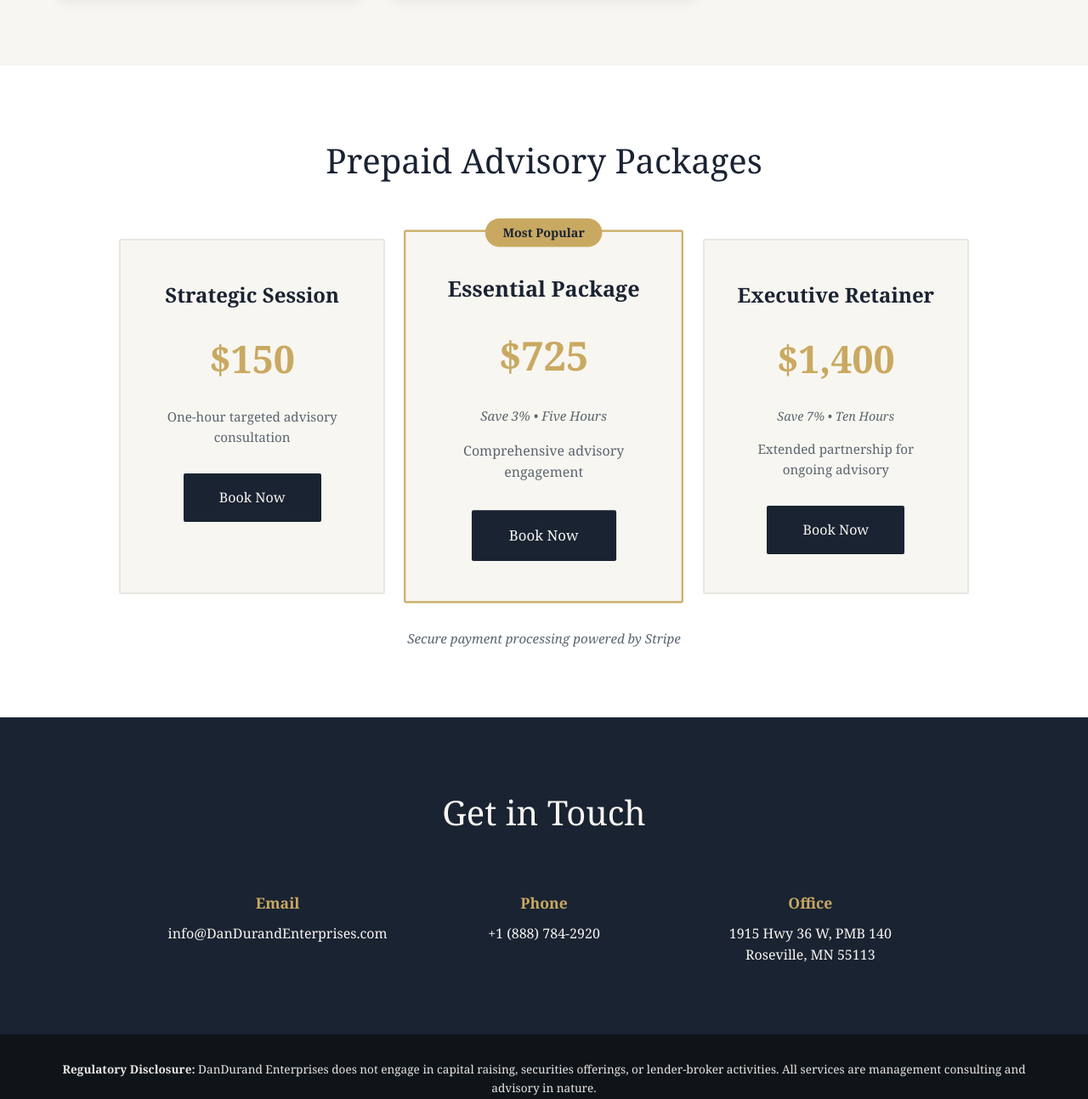
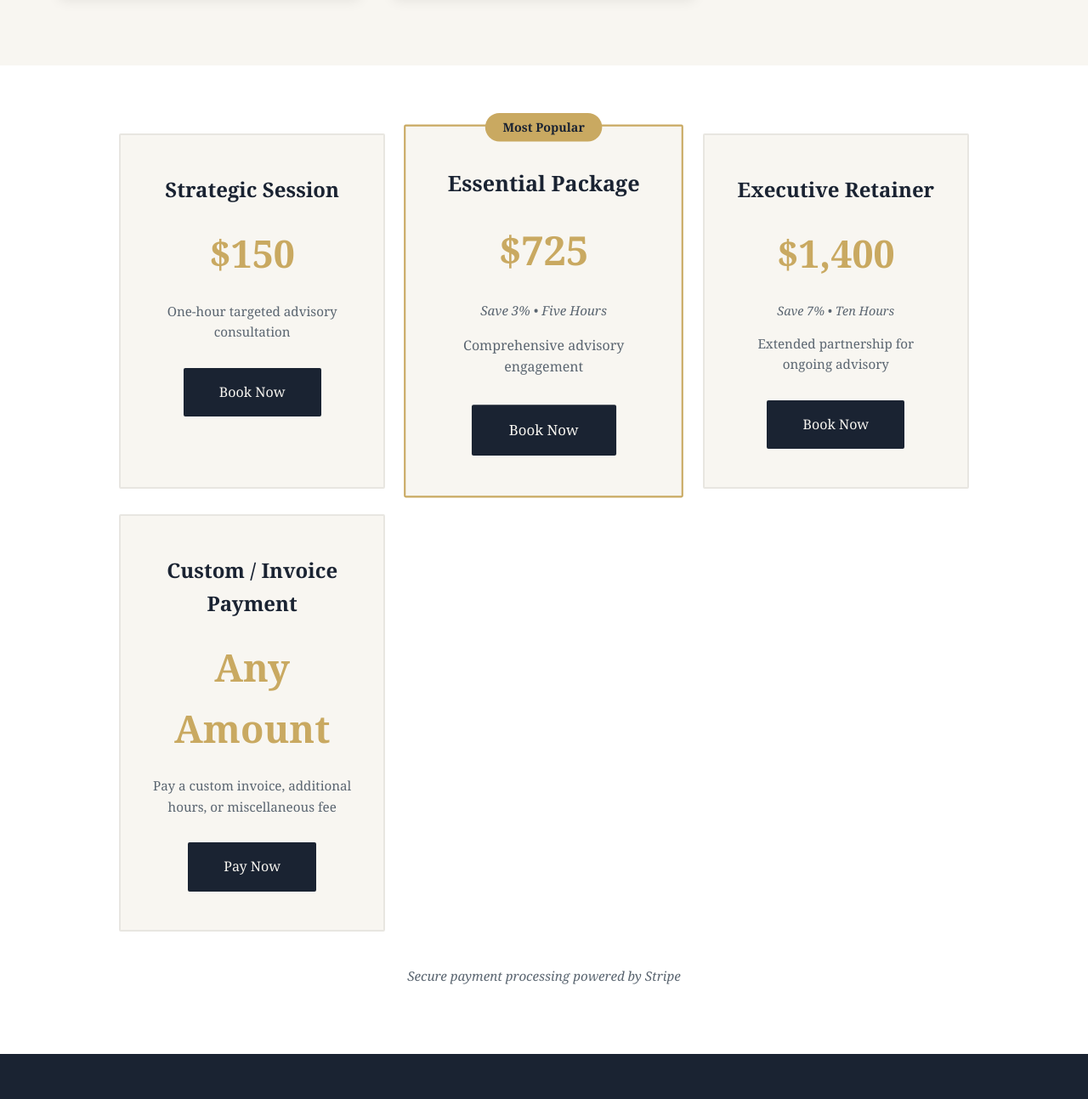
Before and after one commit to troydandurand/dandurand-site, a plain HTML site: page index.html in a window 1280 px wide. Shown: the part 1733-3026 px from the top of the page at 85% size. Drawn offline with Linux system fonts and the light colour scheme.

Commit message:
Update index.html
misc pricing/billing amount added to containers

```diff
--- a/index.html
+++ b/index.html
@@ -99,8 +99,6 @@
     </section>
 
     <section id="pricing" class="pricing">
-       <div class="container">
-    <h2 class="section-title">Prepaid Advisory Packages</h2>
      <div class="pricing-grid">
     <div class="price-card">
         <h3>Strategic Session</h3>
@@ -122,6 +120,13 @@
         <p class="savings">Save 7% • Ten Hours</p>
         <p class="description">Extended partnership for ongoing advisory</p>
         <a href="PASTE_YOUR_1400_LIVE_LINK_HERE" class="btn">Book Now</a>
+    </div>
+    <!-- NEW: Custom / Miscellaneous -->
+    <div class="price-card">
+        <h3>Custom / Invoice Payment</h3>
+        <div class="price">Any Amount</div>
+        <p class="description">Pay a custom invoice, additional hours, or miscellaneous fee</p>
+        <a href="https://buy.stripe.com/cNibJ31wv6r2aIK5j55wI03" class="btn">Pay Now</a>
     </div>
 </div>
     <p class="payment-note">Secure payment processing powered by Stripe</p>
```
Lines whose indentation alone changed are shown as unchanged.
